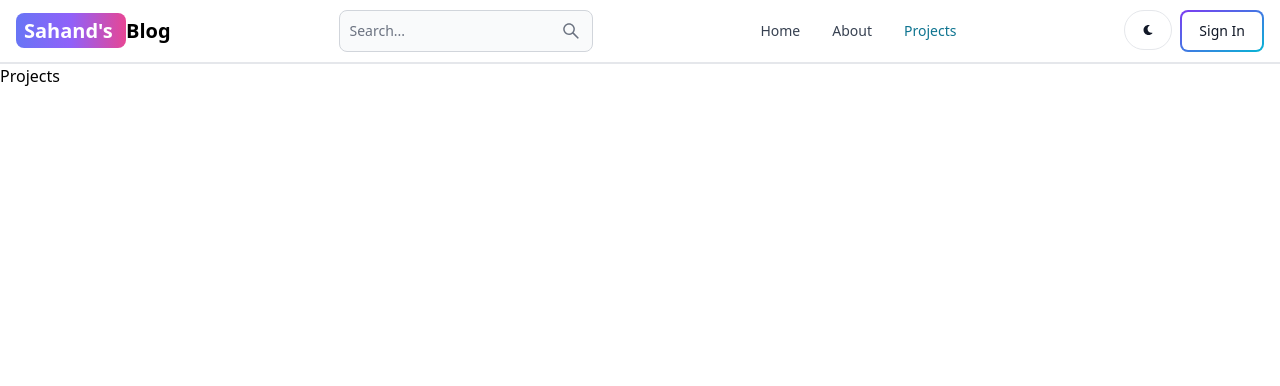
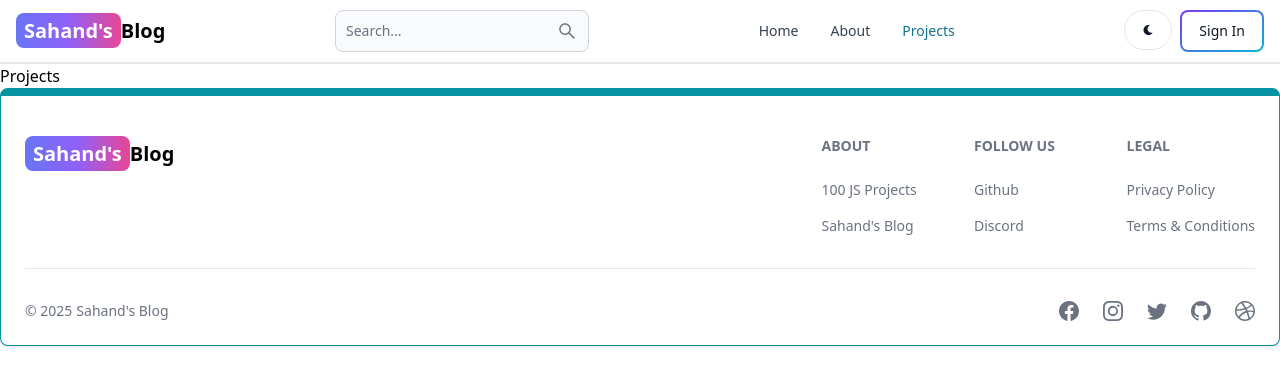
Before and after one commit to shamikh1014/mern-blog, a React (Vite) app in the folder client/: page /projects in a window 1280 px wide. Shown: the top 386 px of the page. Built offline with nearby package versions, Linux system fonts and the light colour scheme.

Commit message:
create and add the footer component

```diff
--- a/client/src/App.jsx
+++ b/client/src/App.jsx
@@ -9,6 +9,7 @@
 import Dashboard from "./pages/Dashboard"
 import Projects from "./pages/Projects"
 import Header from "./components/Header"
+import Footer from "./components/Footer"
 
 export default function App(){
     return(
@@ -25,8 +26,10 @@
                 <Route path="/dashboard" element={<Dashboard/>}/>
                 <Route path="/projects" element={<Projects/>}/>
 
+            </Routes>
 
-            </Routes>
+            <Footer/>
+
         </BrowserRouter>
 
     )
--- /dev/null
+++ b/client/src/components/Footer.jsx
@@ -0,0 +1,114 @@
+
+// import React from 'react'
+
+import { Footer } from "flowbite-react";
+import { Link } from "react-router-dom";
+import { BsFacebook, BsInstagram, BsTwitter, BsGithub, BsDribbble } from "react-icons/bs"
+
+
+export default function FooterCom(){
+    return(
+
+        <Footer container className='border border-t-8 border-teal-500'>
+
+            <div className='w-full max-w-7xl mx-auto'>
+
+                <div className='grid w-full justify-between sm:flex md:grid-cols-1'>
+
+                    <div className='mt-5'>
+
+                        <Link to="/" className='self-center whitespace-nowrap text-lg sm:text-xl font-semibold dark:text-white'>
+
+                            <span className='px-2 py-1 bg-gradient-to-r from-indigo-500 via-purple-500 to-pink-500 rounded-lg text-white'>
+                                Sahand&apos;s
+                            </span>
+                            Blog
+
+                        </Link>
+
+                    </div>
+
+                    <div className='grid grid-cold-2 gap-8 mt-4 sm:grid-cols-3 sm:gap-6'>
+
+                        <div>
+
+                            <Footer.Title title='About'/>
+
+                            <Footer.LinkGroup col>
+
+                                <Footer.Link href='https://www.100jsprojects.com' target='_blank' rel='noopener noreferrer'>
+                                    100 JS Projects
+                                </Footer.Link>
+
+                                <Footer.Link href='/about' target='_blank' rel='noopener noreferrer'>
+                                    Sahand&apos;s Blog
+                                </Footer.Link>
+
+                            </Footer.LinkGroup>
+
+                        </div>
+
+                        <div>
+
+                            <Footer.Title title='Follow us'/>
+
+                            <Footer.LinkGroup col>
+
+                                <Footer.Link href='https://www.github.com/sahandghavidel' target='_blank' rel='noopener noreferrer'>
+                                    Github
+                                </Footer.Link>
+
+                                <Footer.Link href='#'>
+                                    Discord
+                                </Footer.Link>
+
+                            </Footer.LinkGroup>
+
+                        </div>
+
+                        <div>
+
+                            <Footer.Title title='Legal'/>
+
+                            <Footer.LinkGroup col>
+
+                                <Footer.Link href='#'>
+                                    Privacy Policy
+                                </Footer.Link>
+
+                                <Footer.Link href='#'>
+                                    Terms & Conditions
+                                </Footer.Link>
+
+                            </Footer.LinkGroup>
+
+                        </div>
+
+                    </div>
+
+                </div>
+
+                <Footer.Divider/>
+
+                <div className='w-full sm:flex sm:items-center sm:justify-between'>
+
+                    <Footer.Copyright href='#' by="Sahand's Blog" year={new Date().getFullYear()}/>
+
+                    <div className="flex gap-6 sm:mt-0 mt-4 sm:justify-center">
+
+                        <Footer.Icon href='#' icon={BsFacebook}/>
+                        <Footer.Icon href='#' icon={BsInstagram}/>
+                        <Footer.Icon href='#' icon={BsTwitter}/>
+                        <Footer.Icon href='https://www.github.com/sahandghavidel' icon={BsGithub}/>
+                        <Footer.Icon href='#' icon={BsDribbble}/>
+
+                    </div>
+
+                </div>
+
+            </div>
+
+        </Footer>
+
+    );
+}
--- a/client/src/components/Header.jsx
+++ b/client/src/components/Header.jsx
@@ -14,7 +14,9 @@
 
             <Link to="/" className='self-center whitespace-nowrap text-sm sm:text-xl font-semibold dark:text-white'>
 
-                <span className='px-2 py-1 bg-gradient-to-r from-indigo-500 via-purple-500 to-pink-500 rounded-lg text-white'> Sahand&apos;s </span>
+                <span className='px-2 py-1 bg-gradient-to-r from-indigo-500 via-purple-500 to-pink-500 rounded-lg text-white'>
+                    Sahand&apos;s
+                </span>
                 Blog
 
             </Link>
--- a/client/src/pages/SignUp.jsx
+++ b/client/src/pages/SignUp.jsx
@@ -62,7 +62,9 @@
 
             <Link to="/" className='font-bold dark:text-white text-4xl'>
 
-                <span className='px-2 py-1 bg-gradient-to-r from-indigo-500 via-purple-500 to-pink-500 rounded-lg text-white'> Sahand&apos;s </span>
+                <span className='px-2 py-1 bg-gradient-to-r from-indigo-500 via-purple-500 to-pink-500 rounded-lg text-white'>
+                    Sahand&apos;s
+                </span>
                 Blog
 
             </Link>
--- a/client/vite.config.js
+++ b/client/vite.config.js
@@ -7,12 +7,13 @@
     server:{
         proxy:{
           '/api':{
+
               target:'http://localhost:3000',
-              changeOrigin:true,
               secure:false,
 
             },
         },
     },
+
     plugins: [react()],
 })
```
